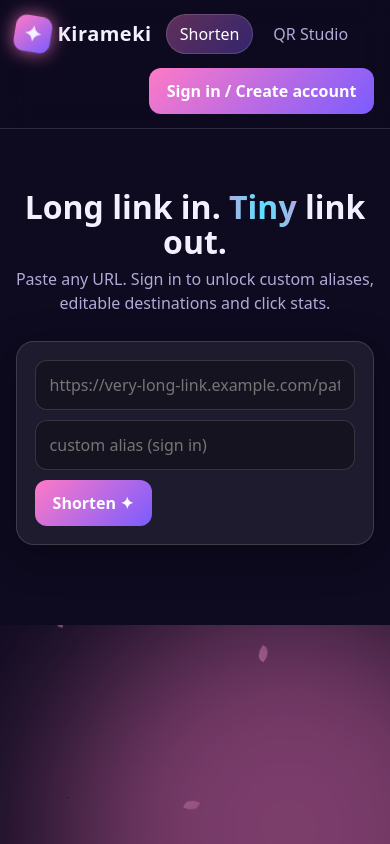
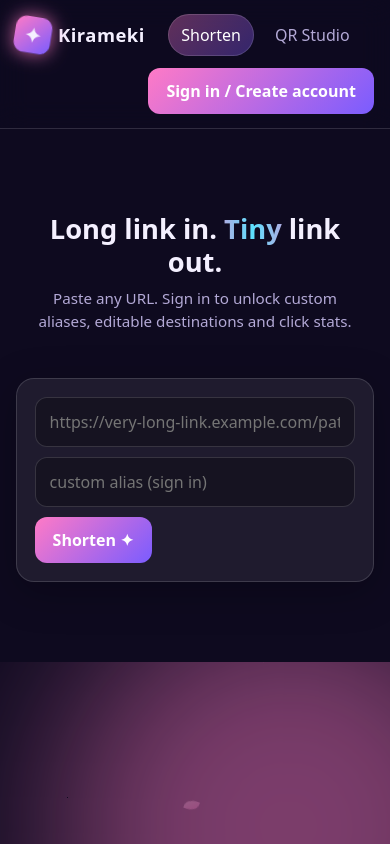
Before and after one commit to thanush0/kirameki, a website with bundled scripts: page public/index.html in a window 390 px wide. Built offline with nearby package versions, Linux system fonts and the light colour scheme.

Commit message:
Improve mobile responsive layout

```diff
--- a/public/style.css
+++ b/public/style.css
@@ -178,3 +178,111 @@ tr:hover td { background: rgba(255,255,255,.04); }
   font-family: Arial, sans-serif; font-weight: 700; font-size: 20px;
   color: #4285f4;
 }
+
+/* Mobile-only responsive improvements */
+@media (max-width: 600px) {
+  * {
+    box-sizing: border-box;
+  }
+
+  html,
+  body {
+    width: 100%;
+    max-width: 100%;
+    overflow-x: hidden;
+  }
+
+  body {
+    -webkit-text-size-adjust: 100%;
+  }
+
+  .top {
+    width: 100%;
+    padding: 14px 16px;
+    gap: 12px;
+  }
+
+  .brand {
+    min-width: 0;
+    font-size: 1.15rem;
+    white-space: nowrap;
+  }
+
+  .tabs {
+    display: flex;
+    flex-wrap: wrap;
+    justify-content: center;
+    align-items: center;
+    gap: 8px;
+    width: 100%;
+    min-width: 0;
+  }
+
+  .tab {
+    max-width: 100%;
+    padding: 9px 13px;
+    white-space: nowrap;
+  }
+
+  main,
+  .view,
+  #view-qr {
+    min-width: 0;
+    max-width: 100%;
+  }
+
+  .hero {
+    padding: 24px 16px 18px;
+  }
+
+  .hero h1 {
+    font-size: clamp(1.7rem, 7vw, 2.25rem);
+    line-height: 1.2;
+    overflow-wrap: anywhere;
+  }
+
+  .hero p {
+    font-size: 0.95rem;
+    line-height: 1.55;
+  }
+
+  .qr-grid {
+    grid-template-columns: minmax(0, 1fr);
+    gap: 16px;
+    width: 100%;
+  }
+
+  .card,
+  .col {
+    min-width: 0;
+    max-width: 100%;
+  }
+
+  input,
+  textarea,
+  select {
+    max-width: 100%;
+    min-width: 0;
+    font-size: 16px;
+  }
+
+  textarea {
+    width: 100%;
+    overflow-wrap: anywhere;
+  }
+
+  button,
+  .btn {
+    max-width: 100%;
+    touch-action: manipulation;
+  }
+
+  .row {
+    flex-wrap: wrap;
+  }
+
+  img,
+  svg {
+    max-width: 100%;
+  }
+}
```
